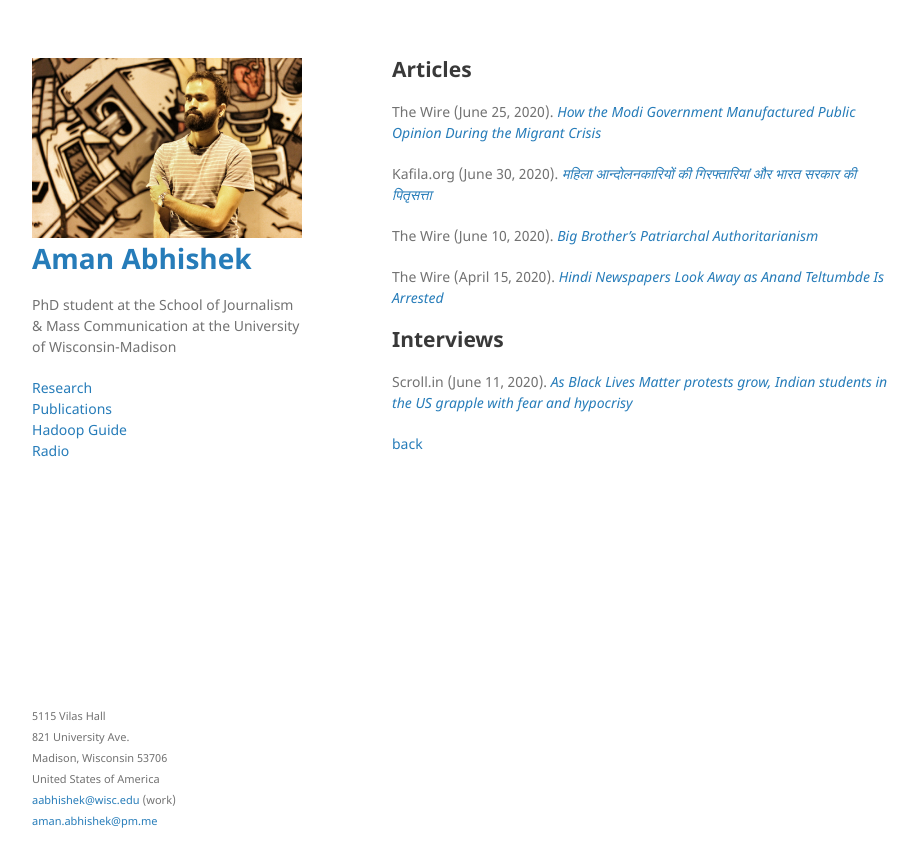
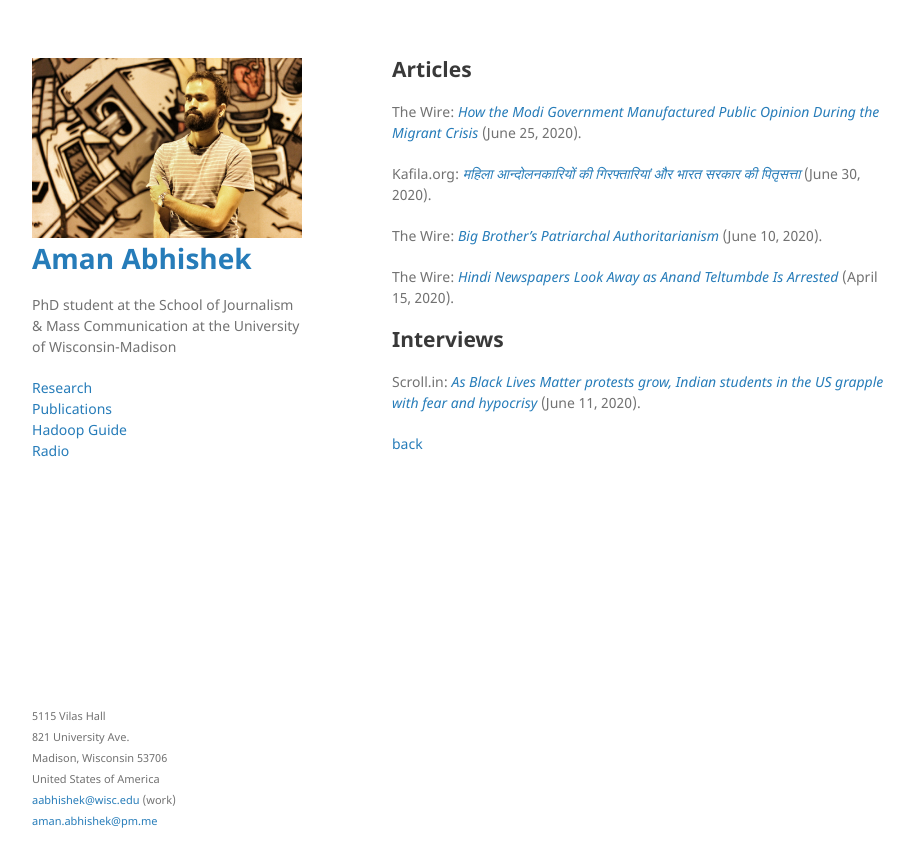
Before and after one commit to aman-abhishek/aman-abhishek.github.io, a Jekyll site: the page built from publications.md, in a window 1280 px wide. Shown: the top 867 px of the page, without its empty margins (178-1096 px from the left). Built offline with Jekyll 4.4.1, drawn with Linux system fonts in a browser that asks for light colours; our own code applies the rules of GitHub Pages for plain Markdown files.

Commit message:
formatting

```diff
--- a/publications.md
+++ b/publications.md
@@ -4,17 +4,17 @@ layout: default
 
 ## Articles
 
-The Wire (June 25, 2020). [_How the Modi Government Manufactured Public Opinion During the Migrant Crisis_](https://thewire.in/media/covid-19-migrant-crisis-public-opinion-modi)
+The Wire: [_How the Modi Government Manufactured Public Opinion During the Migrant Crisis_](https://thewire.in/media/covid-19-migrant-crisis-public-opinion-modi) (June 25, 2020).
 
-Kafila.org (June 30, 2020). [_महिला आन्दोलनकारियों की गिरफ्तारियां और भारत सरकार की पितृसत्ता_](https://kafila.online/2020/06/30/%E0%A4%AE%E0%A4%B9%E0%A4%BF%E0%A4%B2%E0%A4%BE-%E0%A4%86%E0%A4%A8%E0%A5%8D%E0%A4%A6%E0%A5%8B%E0%A4%B2%E0%A4%A8%E0%A4%95%E0%A4%BE%E0%A4%B0%E0%A4%BF%E0%A4%AF%E0%A5%8B%E0%A4%82-%E0%A4%95%E0%A5%80/)
+Kafila.org: [_महिला आन्दोलनकारियों की गिरफ्तारियां और भारत सरकार की पितृसत्ता_](https://kafila.online/2020/06/30/%E0%A4%AE%E0%A4%B9%E0%A4%BF%E0%A4%B2%E0%A4%BE-%E0%A4%86%E0%A4%A8%E0%A5%8D%E0%A4%A6%E0%A5%8B%E0%A4%B2%E0%A4%A8%E0%A4%95%E0%A4%BE%E0%A4%B0%E0%A4%BF%E0%A4%AF%E0%A5%8B%E0%A4%82-%E0%A4%95%E0%A5%80/) (June 30, 2020).
 
-The Wire (June 10, 2020). [_Big Brother's Patriarchal Authoritarianism_](https://thewire.in/women/india-patriarchal-authoritarianism-women-arrests)
+The Wire: [_Big Brother's Patriarchal Authoritarianism_](https://thewire.in/women/india-patriarchal-authoritarianism-women-arrests) (June 10, 2020).
 
-The Wire (April 15, 2020). [_Hindi Newspapers Look Away as Anand Teltumbde Is Arrested_](https://thewire.in/media/anand-teltumbde-arrest-hindi-newspapers)
+The Wire: [_Hindi Newspapers Look Away as Anand Teltumbde Is Arrested_](https://thewire.in/media/anand-teltumbde-arrest-hindi-newspapers) (April 15, 2020).
 
 ## Interviews
 
-Scroll.in (June 11, 2020). [_As Black Lives Matter protests grow, Indian students in the US grapple with fear and hypocrisy_](https://scroll.in/article/964202/as-black-lives-matter-protests-grow-indian-students-in-the-us-grapple-with-fear-and-hypocrisy)
+Scroll.in: [_As Black Lives Matter protests grow, Indian students in the US grapple with fear and hypocrisy_](https://scroll.in/article/964202/as-black-lives-matter-protests-grow-indian-students-in-the-us-grapple-with-fear-and-hypocrisy) (June 11, 2020).
 
 
 
```
